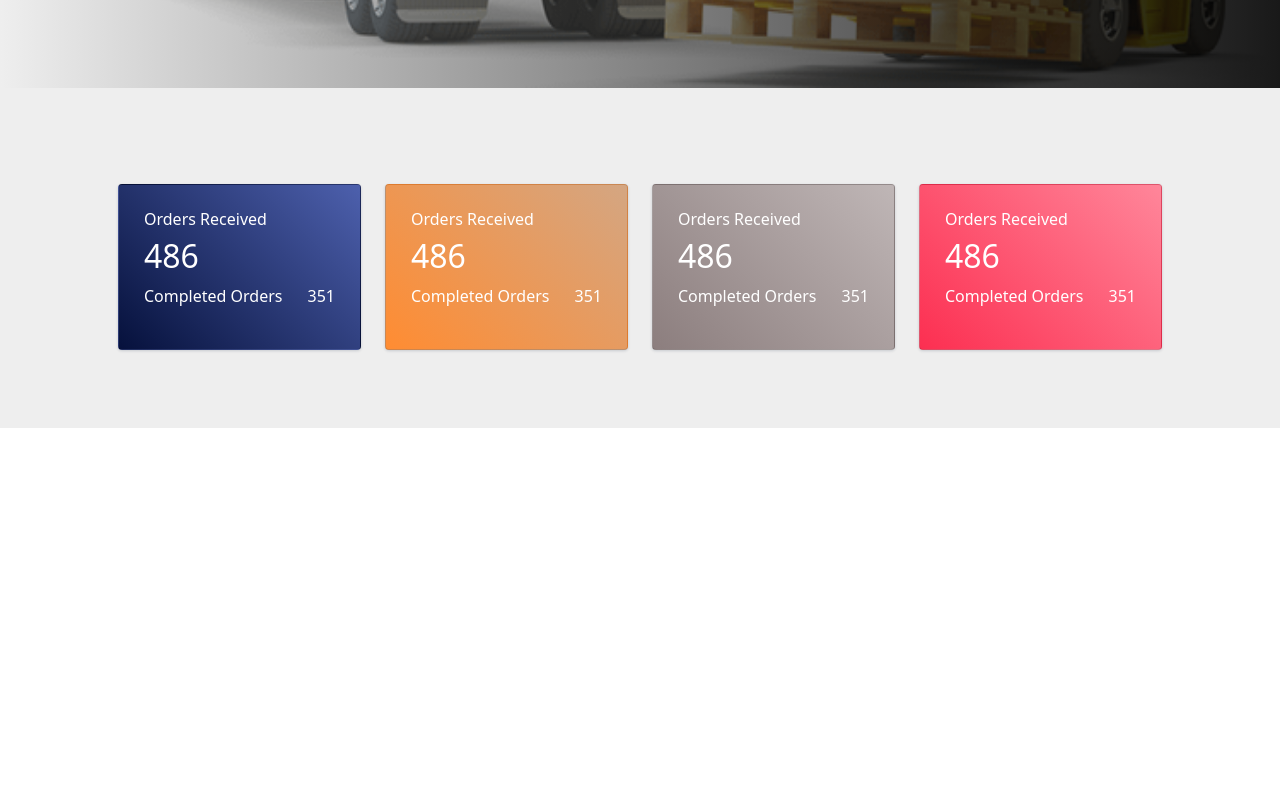
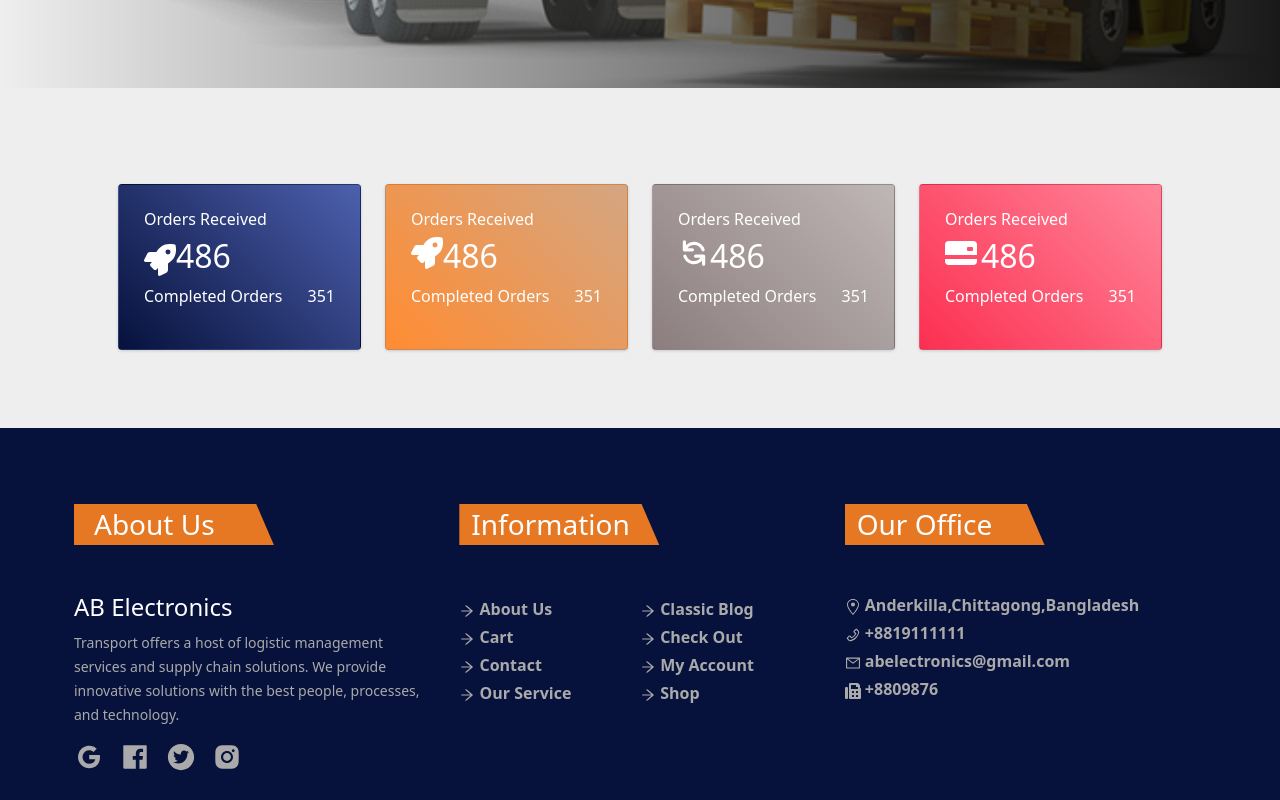
Before and after one commit to ATISH01/AB-electronics-client-side, a React (Create React App) app: page / in a window 1280 px wide. Shown: the part 1314-2114 px from the top of the page. Before the commit the page ends 1742 px from the top, so only its background shows below. Built offline with nearby package versions, Linux system fonts and the light colour scheme; no server answers.

Commit message:
footer done

```diff
--- a/src/Pages/Home/Home/Home.js
+++ b/src/Pages/Home/Home/Home.js
@@ -1,4 +1,5 @@
 import React from 'react';
+import Footer from '../../Shared/Footer/Footer';
 import Banner from '../Banner/Banner';
 import OrderStatus from '../OrderStatus/OrderStatus';
 import Products from '../Products/Products';
@@ -11,6 +12,7 @@ const Home = () => {
             <Products></Products>
             <Shipping></Shipping>
             <OrderStatus></OrderStatus>
+            <Footer></Footer>
         </div>
     );
 };
--- a/src/Pages/Home/OrderStatus/OrderStatus.js
+++ b/src/Pages/Home/OrderStatus/OrderStatus.js
@@ -1,4 +1,7 @@
 import React from 'react';
+import { FaRocket} from "react-icons/fa";
+import { HiRefresh } from "react-icons/hi";
+import {BsFillCreditCard2BackFill   } from "react-icons/bs";
 import './OrderStatus.css'
 
 const OrderStatus = () => {
@@ -10,7 +13,9 @@ const OrderStatus = () => {
                             <div className="card bg-c-blue order-card">
                                 <div className="card-block">
                                     <h6 className="m-b-20">Orders Received</h6>
-                                    <h2 className="text-right"><i className="fa fa-cart-plus f-left"></i><span>486</span></h2>
+                                    <h2 className="text-right">
+                                    <FaRocket/>
+                                    <span>486</span></h2>
                                     <p className="m-b-0">Completed Orders<span className="f-right">351</span></p>
                                 </div>
                             </div>
@@ -20,7 +25,7 @@ const OrderStatus = () => {
                             <div className="card bg-c-green order-card">
                                 <div className="card-block">
                                     <h6 className="m-b-20">Orders Received</h6>
-                                    <h2 className="text-right"><i className="fa fa-rocket f-left"></i><span>486</span></h2>
+                                    <h2 className="text-right"><FaRocket className=" f-left"></FaRocket><span>486</span></h2>
                                     <p className="m-b-0">Completed Orders<span className="f-right">351</span></p>
                                 </div>
                             </div>
@@ -30,7 +35,7 @@ const OrderStatus = () => {
                             <div className="card bg-c-yellow order-card">
                                 <div className="card-block">
                                     <h6 className="m-b-20">Orders Received</h6>
-                                    <h2 className="text-right"><i className="fa fa-refresh f-left"></i><span>486</span></h2>
+                                    <h2 className="text-right"><HiRefresh className="fa fa-refresh f-left"></HiRefresh><span>486</span></h2>
                                     <p className="m-b-0">Completed Orders<span className="f-right">351</span></p>
                                 </div>
                             </div>
@@ -40,7 +45,7 @@ const OrderStatus = () => {
                             <div className="card bg-c-pink order-card">
                                 <div className="card-block">
                                     <h6 className="m-b-20">Orders Received</h6>
-                                    <h2 className="text-right"><i className="fa fa-credit-card f-left"></i><span>486</span></h2>
+                                    <h2 className="text-right"><BsFillCreditCard2BackFill className="fa fa-credit-card f-left me-1"></BsFillCreditCard2BackFill><span>486</span></h2>
                                     <p className="m-b-0">Completed Orders<span className="f-right">351</span></p>
                                 </div>
                             </div>
--- /dev/null
+++ b/src/Pages/Shared/Footer/Footer.css
@@ -0,0 +1,13 @@
+.background{
+    background-color: #06113C;
+    height: 100%;
+    color: #AAAAAA;
+}
+.icon-size{
+    font-size: 30px;
+}
+.tite-border{
+    width: 200px;
+    background-color: #e67824;
+    clip-path: polygon(0 0, 91% 0, 100% 100%, 0 100%);
+}
--- /dev/null
+++ b/src/Pages/Shared/Footer/Footer.js
@@ -0,0 +1,69 @@
+import React from 'react';
+import { Col, Row } from 'react-bootstrap';
+import { AiOutlineGoogle, AiFillFacebook, AiFillTwitterCircle, AiFillInstagram, AiOutlineArrowRight,AiOutlinePhone,AiOutlineMail} from "react-icons/ai";
+import { GoLocation } from "react-icons/go";
+import { FaFax } from "react-icons/fa";
+import './Footer.css'
+
+const Footer = () => {
+    return (
+        <div className='background p-4'>
+            <div className='container p-1'>
+                <Row md={3}>
+                    <Col md={4}>
+                        <div className='my-5 tite-border'>
+                            <h3 className='text-white p-1 ms-3'>About Us</h3>
+                        </div>
+
+                        <div className='mt-3'>
+                            <h4 className='text-white'>AB Electronics</h4>
+                            <small>Transport offers a host of logistic management services and supply chain solutions. We provide innovative solutions with the best people, processes, and technology.</small>
+                        </div>
+                        <div className='mt-3'>
+                            <AiOutlineGoogle className='icon-size me-3' />
+                            <AiFillFacebook className='icon-size me-3' />
+                            <AiFillTwitterCircle className='icon-size me-3' />
+                            <AiFillInstagram className='icon-size ' />
+                        </div>
+                    </Col>
+                    <Col md={4}>
+                        <div className='my-5 tite-border'>
+                            <h3 className='text-white p-1 ms-2 '>Information</h3>
+                        </div>
+                        <Row md={1} className='g-0'>
+                            <Col xs={6} md={6}>
+                                <div className='my-1'><AiOutlineArrowRight /> <strong>About Us</strong></div>
+                                <div className='my-1'><AiOutlineArrowRight /> <strong>Cart</strong></div>
+                                <div className='my-1'><AiOutlineArrowRight /> <strong>Contact</strong></div>
+                                <div className='my-1'><AiOutlineArrowRight /> <strong>Our Service</strong></div>
+
+
+                            </Col>
+                            <Col xs={6} md={6}>
+                                <div className='my-1'><AiOutlineArrowRight /> <strong>Classic Blog</strong></div>
+                                <div className='my-1'><AiOutlineArrowRight /> <strong>Check Out</strong></div>
+                                <div className='my-1'><AiOutlineArrowRight /> <strong>My Account</strong></div>
+                                <div className='my-1'><AiOutlineArrowRight /> <strong>Shop</strong></div>
+
+                            </Col>
+                        </Row>
+                    </Col>
+                    <Col md={4}>
+                        <div className='my-5 tite-border'>
+                            <h3 className='text-white p-1 ms-2 '>Our Office</h3>
+                        </div>
+
+                                <div className='my-1'><GoLocation /> <strong>Anderkilla,Chittagong,Bangladesh</strong></div>
+                                <div className='my-1'><AiOutlinePhone /> <strong>+8819111111</strong></div>
+                                <div className='my-1'><AiOutlineMail /> <strong>abelectronics@gmail.com</strong></div>
+                                <div>
+                        <div className='my-1'><FaFax /> <strong>+8809876</strong></div>
+                        </div>
+                    </Col>
+                </Row>
+            </div>
+        </div>
+    );
+};
+
+export default Footer;
```
